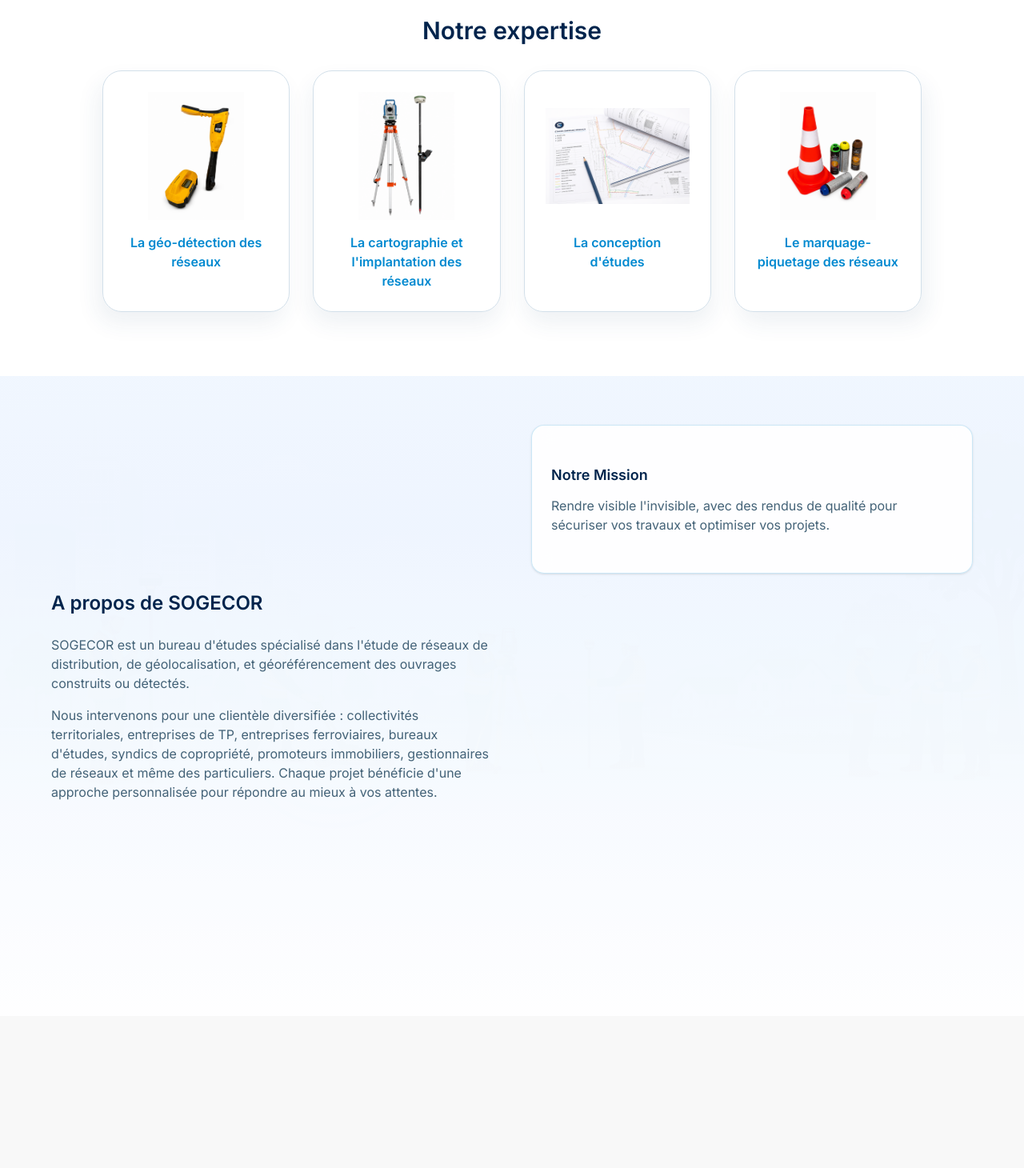
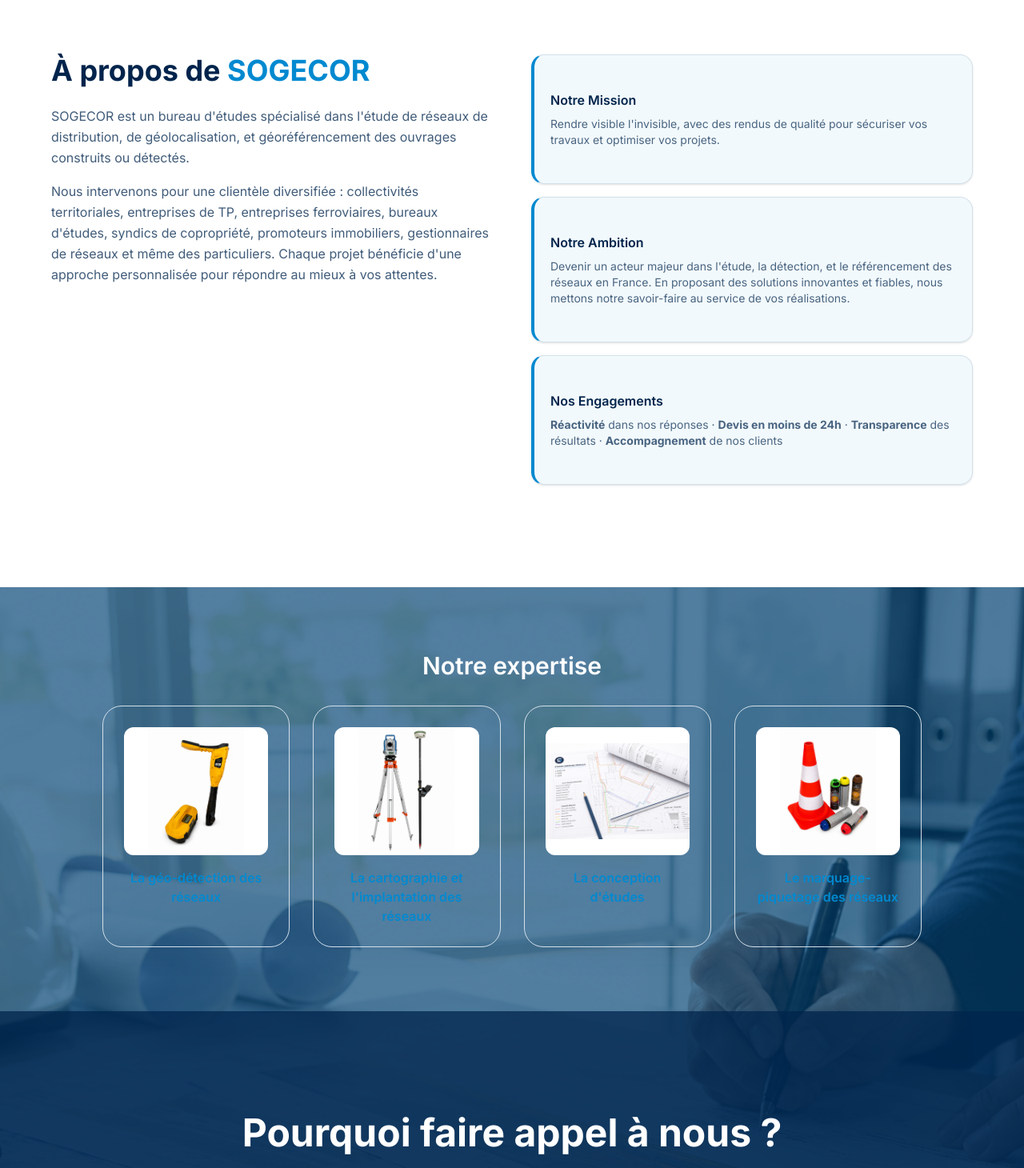
Before and after one commit to bsenechal/sogecor, a React (Vite) app: page / in a window 1280 px wide. Shown: the part 880-2340 px from the top of the page at 80% size. Built offline with nearby package versions, Linux system fonts and the light colour scheme.

Commit message:
Back up du 25_05 14h

```diff
--- a/src/react-app/App.tsx
+++ b/src/react-app/App.tsx
@@ -1,5 +1,6 @@
 import { AboutSection } from "@/components/AboutSection";
 import { ContactSection } from "@/components/ContactSection";
+import { ExpertiseSection } from "@/components/ExpertiseSection";
 import { Footer } from "@/components/Footer";
 import { Header } from "@/components/Header";
 import { HeroSection } from "@/components/HeroSection";
@@ -8,6 +9,7 @@ import { ServicesSection } from "@/components/ServicesSection";
 import { ValeursSection } from "@/components/ValeursSection";
 import { WhyUsSection } from "@/components/WhyUsSection";
 import { Toaster } from "@/components/ui/sonner";
+import exempleBE from "@/assets/images/ExempleBE.png";
 
 function App() {
   return (
@@ -17,7 +19,23 @@ function App() {
       <main>
         <HeroSection />
         <AboutSection />
-        <WhyUsSection />
+
+        {/* Image de fond partagée entre Expertise et WhyUs */}
+        <div className="relative overflow-hidden">
+          <img
+            src={exempleBE}
+            aria-hidden="true"
+            alt=""
+            className="absolute inset-0 w-full h-full object-cover object-center"
+          />
+          <div className="absolute inset-0 bg-foreground/60" />
+          <div className="absolute inset-0 bg-primary/20" />
+          <div className="relative z-10">
+            <ExpertiseSection />
+            <WhyUsSection />
+          </div>
+        </div>
+
         <ServicesSection />
         <ValeursSection />
         <RSESection />
--- a/src/react-app/components/AboutSection.tsx
+++ b/src/react-app/components/AboutSection.tsx
@@ -1,92 +1,33 @@
-import { useEffect, useRef, useState } from "react";
 import { Card, CardContent } from "@/components/ui/card";
-import terrainImage from "@/assets/images/Travail de terrain avec équipements de mesure.png";
+import { ScrollReveal } from "@/components/ScrollReveal";
 
 const cards = [
   {
     title: "Notre Mission",
     body: "Rendre visible l'invisible, avec des rendus de qualité pour sécuriser vos travaux et optimiser vos projets.",
-    border: "border-primary/20",
   },
   {
     title: "Notre Ambition",
     body: "Devenir un acteur majeur dans l'étude, la détection, et le référencement des réseaux en France. En proposant des solutions innovantes et fiables, nous mettons notre savoir-faire au service de vos réalisations.",
-    border: "border-accent/20",
   },
   {
     title: "Nos Engagements",
     body: null,
-    border: "border-secondary/20",
   },
 ];
 
 export function AboutSection() {
-  const sectionRef = useRef<HTMLElement>(null);
-  const [progress, setProgress] = useState(0);
+  return (
+    <section id="a-propos" className="py-20 lg:py-32 bg-white">
+      <div className="container mx-auto px-4 sm:px-6 lg:px-8">
+        <div className="mx-auto max-w-6xl grid items-start gap-12 lg:grid-cols-2">
 
-  useEffect(() => {
-    const onScroll = () => {
-      if (!sectionRef.current) return;
-      const rect = sectionRef.current.getBoundingClientRect();
-      // scrollable distance = section height − 1 viewport
-      const scrollable = rect.height - window.innerHeight;
-      const scrolled = -rect.top;
-      setProgress(Math.max(0, Math.min(1, scrolled / scrollable)));
-    };
-    window.addEventListener("scroll", onScroll, { passive: true });
-    onScroll();
-    return () => window.removeEventListener("scroll", onScroll);
-  }, []);
-
-  // Thresholds: card 0 at 10%, card 1 at 40%, card 2 at 70%
-  const thresholds = [0.1, 0.4, 0.7];
-  const visible = (i: number) => progress >= thresholds[i];
-
-  return (
-    <section
-      ref={sectionRef}
-      id="a-propos"
-      // 4 × 100vh gives enough scroll room for 3 card reveals
-      style={{ height: "400vh" }}
-      className="relative"
-    >
-      {/* Sticky viewport */}
-      <div className="sticky top-0 h-screen flex items-center overflow-hidden">
-        {/* Image de fond — se révèle au scroll */}
-        <img
-          src={terrainImage}
-          alt=""
-          aria-hidden="true"
-          className="absolute inset-0 w-full h-full object-cover pointer-events-none"
-          style={{ opacity: progress * 0.45 }}
-        />
-
-        {/* Dégradé bleu qui s'efface progressivement */}
-        <div
-          aria-hidden="true"
-          className="absolute inset-0 pointer-events-none"
-          style={{
-            opacity: 1 - progress * 0.6,
-            background:
-              "linear-gradient(180deg,#e9f3ff 0%,#e7f1ff 24%,#edf6ff 50%,#f6faff 74%,#ffffff 100%)",
-          }}
-        />
-
-        {/* Voile blanc résiduel pour lisibilité du texte */}
-        <div
-          aria-hidden="true"
-          className="absolute inset-0 pointer-events-none bg-white/30"
-        />
-
-        <div className="container relative z-10 mx-auto px-4 sm:px-6 lg:px-8">
-          <div className="mx-auto max-w-6xl grid items-center gap-12 lg:grid-cols-2">
-
-            {/* Colonne gauche — toujours visible */}
-            <div>
-              <h3 className="mb-6 text-2xl font-semibold text-foreground">
-                A propos de SOGECOR
-              </h3>
-              <div className="space-y-4 text-muted-foreground">
+          {/* Colonne gauche — texte libre */}
+          <ScrollReveal direction="left" delay={0.1}>
+            <h2 className="mb-6 text-3xl sm:text-4xl font-bold text-foreground">
+              À propos de <span className="text-primary">SOGECOR</span>
+            </h2>
+            <div className="space-y-4 text-foreground/75 leading-relaxed">
               <p>
                 SOGECOR est un bureau d'études spécialisé dans l'étude de
                 réseaux de distribution, de géolocalisation, et
@@ -101,46 +42,35 @@ export function AboutSection() {
                 personnalisée pour répondre au mieux à vos attentes.
               </p>
             </div>
-            </div>
+          </ScrollReveal>
 
-            {/* Colonne droite — cartes progressives */}
-            <div className="space-y-6">
+          {/* Colonne droite — cartes */}
+          <div className="flex flex-col gap-4">
             {cards.map((card, i) => (
-                <div
-                  key={i}
-                  style={{
-                    transitionDelay: "100ms",
-                  }}
-                  className={`transition-all duration-700 ease-out ${
-                    visible(i)
-                      ? "opacity-100 translate-y-0"
-                      : "opacity-0 translate-y-10 pointer-events-none"
-                  }`}
-                >
-                  <Card className={`${card.border} bg-white/90 backdrop-blur-md shadow-sm`}>
-                    <CardContent className="p-6">
-                      <h4 className="mb-3 text-lg font-semibold text-foreground">
+              <ScrollReveal key={i} direction="right" delay={0.15 + i * 0.1}>
+                <Card className="border-l-4 border-l-primary bg-primary/5 shadow-sm">
+                  <CardContent className="p-5">
+                    <h4 className="mb-2 text-base font-semibold text-foreground">
                       {card.title}
                     </h4>
                     {card.body ? (
-                        <p className="text-muted-foreground">{card.body}</p>
+                      <p className="text-sm text-foreground/70">{card.body}</p>
                     ) : (
-                        <p className="text-muted-foreground">
-                          <strong>Réactivité</strong> dans nos réponses •{" "}
-                          <strong>Un devis en moins de 24h</strong> •{" "}
-                          <strong>Transparence</strong> des résultats obtenus •{" "}
+                      <p className="text-sm text-foreground/70">
+                        <strong>Réactivité</strong> dans nos réponses ·{" "}
+                        <strong>Devis en moins de 24h</strong> ·{" "}
+                        <strong>Transparence</strong> des résultats ·{" "}
                         <strong>Accompagnement</strong> de nos clients
                       </p>
                     )}
                   </CardContent>
                 </Card>
-                </div>
+              </ScrollReveal>
             ))}
           </div>
 
         </div>
       </div>
-      </div>
     </section>
   );
 }
--- a/src/react-app/components/ExpertiseSection.tsx
+++ b/src/react-app/components/ExpertiseSection.tsx
@@ -1,109 +1,65 @@
+import { useEffect, useState } from "react";
 import { motion } from "framer-motion";
-import { ArrowRight } from "@phosphor-icons/react";
-import { Button } from "@/components/ui/button";
+import vlocImage from "@/assets/images/vloc.png";
+import gpsImage from "@/assets/images/gps.png";
+import mapsogecorImage from "@/assets/images/mapsogecor.png";
+import marquageConeImage from "@/assets/images/marquage-cone.png";
 
 export function ExpertiseSection() {
-  const scrollToServices = () => {
-    const element = document.getElementById("services");
-    if (element) {
-      element.scrollIntoView({ behavior: "smooth" });
-    }
+  const [scrollY, setScrollY] = useState(0);
+
+  useEffect(() => {
+    const handleScroll = () => setScrollY(window.scrollY);
+    window.addEventListener("scroll", handleScroll);
+    return () => window.removeEventListener("scroll", handleScroll);
+  }, []);
+
+  const shift = (scrollY % 160) / 160;
+  const shadowY = 14 + shift * 14;
+  const shadowBlur = 28 + shift * 14;
+  const shadowOpacity = 0.08 + shift * 0.05;
+
+  const openServiceItem = (index: number) => {
+    document.getElementById("services")?.scrollIntoView({ behavior: "smooth" });
+    window.dispatchEvent(new CustomEvent("openService", { detail: { index } }));
   };
 
-  const scrollToContact = () => {
-    const element = document.getElementById("contact");
-    if (element) {
-      element.scrollIntoView({ behavior: "smooth" });
-    }
-  };
+  const cards = [
+    { img: vlocImage,         alt: "Géo-détection des réseaux",               label: "La géo-détection des réseaux",                 shadowX: -6 - shift * 6, index: 0 },
+    { img: gpsImage,          alt: "Cartographie et implantation des réseaux", label: "La cartographie et l'implantation des réseaux", shadowX: -2 - shift * 4, index: 1 },
+    { img: mapsogecorImage,   alt: "Conception d'études",                      label: "La conception d'études",                       shadowX:  2 + shift * 4, index: 2 },
+    { img: marquageConeImage, alt: "Marquage-piquetage des réseaux",           label: "Le marquage-piquetage des réseaux",            shadowX:  6 + shift * 6, index: 3 },
+  ];
 
   return (
-    <section
-      id="expertise"
-      className="relative py-24 lg:py-32 overflow-hidden"
-    >
-      {/* Background Video */}
-      <div className="absolute inset-0 z-0">
-        <video
-          autoPlay
-          muted
-          loop
-          playsInline
-          className="w-full h-full object-cover"
-        >
-          <source
-            src={new URL("../assets/images/background-video.mp4", import.meta.url).href}
-            type="video/mp4"
-          />
-        </video>
-        {/* Overlay for text visibility */}
-        <div className="absolute inset-0 bg-blue-600/70"></div>
-      </div>
-
-      {/* Content */}
-      <div className="container mx-auto px-4 sm:px-6 lg:px-8 relative z-10">
-        <motion.div
-          className="max-w-3xl mx-auto text-center"
-          initial={{ opacity: 0, y: 20 }}
-          whileInView={{ opacity: 1, y: 0 }}
-          transition={{ duration: 0.8 }}
-          viewport={{ once: true, margin: "-100px" }}
-        >
-          <h2 className="text-3xl sm:text-4xl lg:text-5xl font-bold text-white mb-6">
-            Notre expertise au service de{" "}
-            <span className="text-blue-300">vos projets</span>
+    <section id="expertise" className="bg-transparent py-20">
+      <div className="container mx-auto px-4 sm:px-6 lg:px-8">
+        <div className="mx-auto max-w-5xl text-center">
+          <h2 className="mb-8 text-2xl font-semibold text-white sm:text-3xl">
+            Notre expertise
           </h2>
-
-          <p className="text-lg text-neutral-100 mb-8 leading-relaxed">
-            SOGECOR met son expertise dans l'ingénierie des réseaux au service
-            des territoires et infrastructures. Nous accompagnons les
-            gestionnaires de réseaux, les collectivités locales, et les
-            entreprises à concevoir leur chantier de demain.
-          </p>
-
-          {/* CTA Buttons */}
-          <div className="flex flex-col sm:flex-row gap-4 justify-center">
-            <Button
-              size="lg"
-              onClick={scrollToContact}
-              className="bg-blue-500 hover:bg-blue-600 text-white"
-            >
-              Demander un Devis Gratuit
-              <ArrowRight className="ml-2 w-4 h-4" />
-            </Button>
-            <Button
-              size="lg"
-              variant="outline"
-              onClick={scrollToServices}
-              className="text-white border-white hover:bg-white/10"
-            >
-              Découvrir nos Services
-            </Button>
+          <div className="grid grid-cols-1 gap-[29px] sm:grid-cols-2 lg:grid-cols-4">
+            {cards.map((card, i) => (
+              <motion.button
+                key={i}
+                type="button"
+                initial={{ opacity: 0, y: 20 }}
+                animate={{ opacity: 1, y: 0 }}
+                transition={{ duration: 0.6, delay: 0.1 + i * 0.15 }}
+                onClick={() => openServiceItem(card.index)}
+                className="group flex cursor-pointer flex-col items-center rounded-2xl border border-border p-[26px] text-center transition hover:border-primary hover:shadow-lg w-full"
+                style={{
+                  boxShadow: `${card.shadowX}px ${shadowY}px ${shadowBlur}px rgba(33, 72, 117, ${shadowOpacity})`,
+                }}
+              >
+                <div className="mb-4 flex h-40 w-full items-center justify-center overflow-hidden rounded-lg bg-white">
+                  <img src={card.img} alt={card.alt} className="h-full w-full object-contain transition group-hover:scale-105" />
+                </div>
+                <h3 className="font-semibold text-primary">{card.label}</h3>
+              </motion.button>
+            ))}
           </div>
-
-          {/* Scroll Indicator */}
-          <motion.div
-            className="mt-16 flex justify-center"
-            animate={{ y: [0, 8, 0] }}
-            transition={{ duration: 2, repeat: Infinity }}
-          >
-            <div className="w-8 h-8 border-2 border-white rounded-full flex items-center justify-center">
-              <svg
-                className="w-4 h-4 text-white"
-                fill="none"
-                stroke="currentColor"
-                viewBox="0 0 24 24"
-              >
-                <path
-                  strokeLinecap="round"
-                  strokeLinejoin="round"
-                  strokeWidth={2}
-                  d="M19 14l-7 7m0 0l-7-7m7 7V3"
-                />
-              </svg>
-            </div>
-          </motion.div>
-        </motion.div>
+        </div>
       </div>
     </section>
   );
--- a/src/react-app/components/HeroSection.tsx
+++ b/src/react-app/components/HeroSection.tsx
@@ -3,23 +3,12 @@ import { motion } from "framer-motion";
 import { useEffect, useState } from "react";
 import { Button } from "@/components/ui/button";
 import bgImage from "@/assets/images/Fond.jpg";
-import vlocImage from "@/assets/images/vloc.png";
-import gpsImage from "@/assets/images/gps.png";
-import mapsogecorImage from "@/assets/images/mapsogecor.png";
-import marquageConeImage from "@/assets/images/marquage-cone.png";
 
 export function HeroSection() {
   const [scrollY, setScrollY] = useState(0);
-  const expertiseShadowShift = (scrollY % 160) / 160;
-  const expertiseShadowY = 14 + expertiseShadowShift * 14;
-  const expertiseShadowBlur = 28 + expertiseShadowShift * 14;
-  const expertiseShadowOpacity = 0.08 + expertiseShadowShift * 0.05;
 
   useEffect(() => {
-    const handleScroll = () => {
-      setScrollY(window.scrollY);
-    };
-
+    const handleScroll = () => setScrollY(window.scrollY);
     window.addEventListener("scroll", handleScroll);
     return () => window.removeEventListener("scroll", handleScroll);
   }, []);
@@ -47,9 +36,8 @@ export function HeroSection() {
   };
 
   return (
-    <>
-      <section
-        id="accueil"
+    <section
+      id="accueil"
         className="relative min-h-[60vh] overflow-hidden pt-16"
       >
         <div className="hero absolute inset-0 z-0">
@@ -156,45 +144,5 @@ export function HeroSection() {
           </div>
         </div>
       </section>
-
-      <section id="expertise" className="bg-white py-20">
-        <div className="container mx-auto px-4 sm:px-6 lg:px-8">
-          <div className="mx-auto max-w-5xl text-center">
-            <h2 className="mb-8 text-2xl font-semibold text-foreground sm:text-3xl">
-              Notre expertise
-            </h2>
-
-            <div className="grid grid-cols-1 gap-[29px] sm:grid-cols-2 lg:grid-cols-4">
-              {[
-                { img: vlocImage,         alt: "Géo-détection des réseaux",                 label: "La géo-détection des réseaux",                    shadowX: -6 - expertiseShadowShift * 6, index: 0 },
-                { img: gpsImage,          alt: "Cartographie et implantation des réseaux",   label: "La cartographie et l'implantation des réseaux",   shadowX: -2 - expertiseShadowShift * 4, index: 1 },
-                { img: mapsogecorImage,   alt: "Conception d'études",                        label: "La conception d'études",                          shadowX:  2 + expertiseShadowShift * 4, index: 2 },
-                { img: marquageConeImage, alt: "Marquage-piquetage des réseaux",             label: "Le marquage-piquetage des réseaux",                shadowX:  6 + expertiseShadowShift * 6, index: 3 },
-              ].map((card, i) => (
-                <motion.button
-                  key={i}
-                  type="button"
-                  initial={{ opacity: 0, y: 20 }}
-                  animate={{ opacity: 1, y: 0 }}
-                  transition={{ duration: 0.6, delay: 1.2 + i * 0.2 }}
-                  onClick={() => openServiceItem(card.index)}
-                  className="group flex cursor-pointer flex-col items-center rounded-2xl border border-border p-[26px] text-center transition hover:border-primary hover:shadow-lg w-full"
-                  style={{
-                    boxShadow: `${card.shadowX}px ${expertiseShadowY}px ${expertiseShadowBlur}px rgba(33, 72, 117, ${expertiseShadowOpacity})`,
-                  }}
-                >
-                  <div className="mb-4 flex h-40 w-full items-center justify-center overflow-hidden rounded-lg bg-white">
-                    <img src={card.img} alt={card.alt} className="h-full w-full object-contain transition group-hover:scale-105" />
-                  </div>
-                  <h3 className="font-semibold text-primary">
-                    {card.label}
-                  </h3>
-                </motion.button>
-              ))}
-            </div>
-          </div>
-        </div>
-      </section>
-    </>
   );
 }
--- a/src/react-app/components/ValeursSection.tsx
+++ b/src/react-app/components/ValeursSection.tsx
@@ -8,6 +8,12 @@ export function ValeursSection() {
     <div className="hero-valeurs">
       <div className="hero-valeurs__sky" aria-hidden="true" />
       <div className="hero-valeurs__glow" aria-hidden="true" />
+
+      <div className="text-center pt-16 pb-4 px-4">
+        <h2 className="text-3xl sm:text-4xl lg:text-5xl font-bold text-foreground">
+          Nos valeurs qui font notre entreprise
+        </h2>
+      </div>
 
       <ScrollReveal
         direction="up"
--- a/src/react-app/components/WhyUsSection.tsx
+++ b/src/react-app/components/WhyUsSection.tsx
@@ -74,7 +74,7 @@ export function WhyUsSection() {
   }, [emblaApi, onSelect]);
 
   return (
-    <section className="py-20 lg:py-32 bg-foreground">
+    <section className="py-20 lg:py-32 bg-foreground/75">
       <div className="container mx-auto px-4 sm:px-6 lg:px-8">
         <ScrollReveal direction="up" className="text-center mb-14">
           <h2 className="text-3xl sm:text-4xl lg:text-5xl font-bold text-white mb-4">
```
Also changed, not shown: src/react-app/components/ImageBanner.tsx (added, +17 -0 lines), src/react-app/components/ParticleNetwork.tsx (added, +100 -0 lines), .claude/settings.local.json, src/react-app/assets/images/ExempleBE.png (added). Lines whose indentation alone changed are shown as unchanged.
